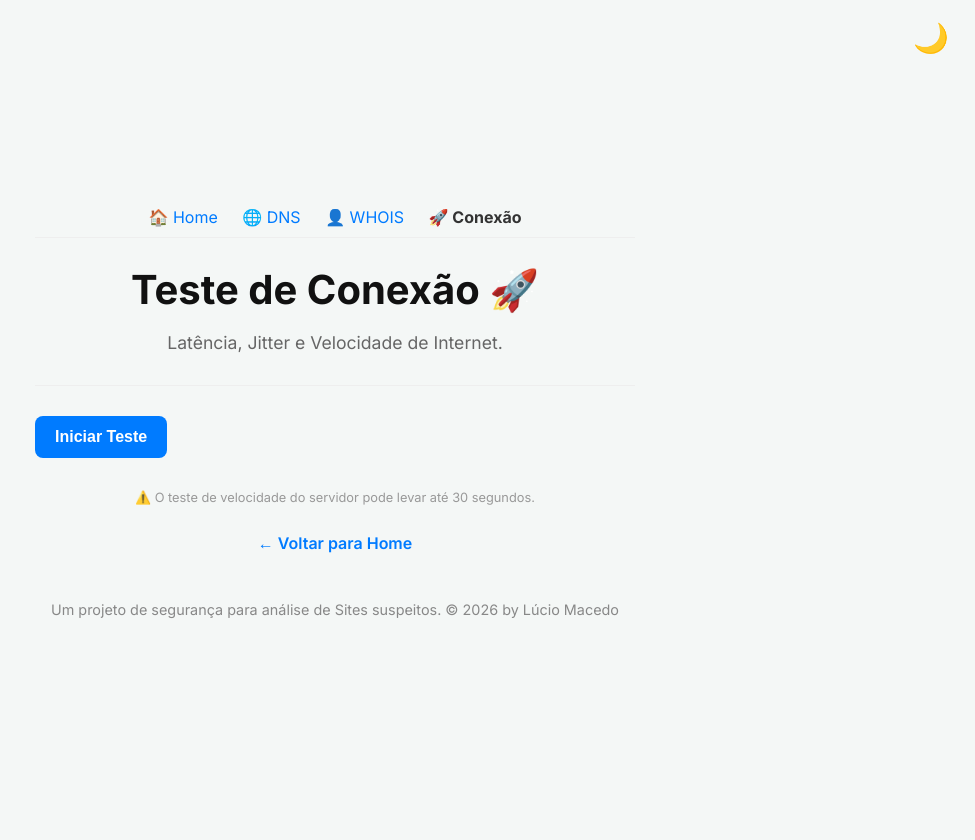
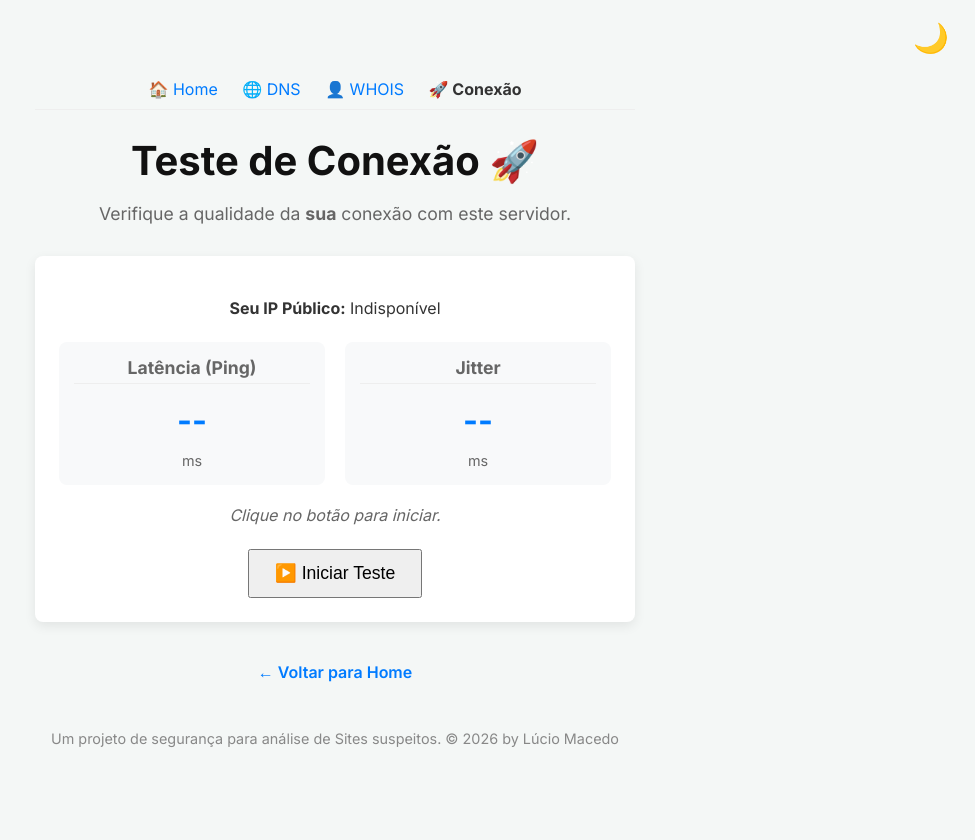
Before and after one commit to Luciomo/ConnectionsTest, a Flask app: page /connection in a window 1280 px wide. Shown: the whole page, without its empty margins (305-1280 px from the left). Run offline with Flask 3, Linux system fonts and the light colour scheme; some libraries are stand-ins or nearby versions.

Commit message:
testar a conexao do cliente

```diff
--- a/templates/connection.html
+++ b/templates/connection.html
@@ -4,93 +4,119 @@
 
 {% block header %}
     <h1>Teste de Conexão 🚀</h1>
-    <p>Latência, Jitter e Velocidade de Internet.</p>
+    <p>Verifique a qualidade da <strong>sua</strong> conexão com este servidor.</p>
 {% endblock %}
 
 {% block content %}
     <style>
-        .spinner-btn {
-            display: inline-block;
-            width: 12px;
-            height: 12px;
-            border: 2px solid rgba(255,255,255,0.3);
-            border-radius: 50%;
-            border-top-color: #fff;
-            animation: spin 1s ease-in-out infinite;
-            margin-right: 8px;
+        .value {
+            font-size: 2rem;
+            font-weight: bold;
+            color: var(--primary-color);
+            display: block;
+            margin: 10px 0;
         }
-        @keyframes spin { to { transform: rotate(360deg); } }
     </style>
+
+    <div class="card">
+        <div style="text-align: center; margin-bottom: 20px;">
+            <p><strong>Seu IP Público:</strong> <span id="client-ip">Carregando...</span></p>
+        </div>
+
+        <div class="conn-grid">
+            <div class="conn-item">
+                <h3>Latência (Ping)</h3>
+                <span class="value" id="latency-value">--</span>
+                <span style="font-size: 0.9em; color: #666;">ms</span>
+            </div>
+            <div class="conn-item">
+                <h3>Jitter</h3>
+                <span class="value" id="jitter-value">--</span>
+                <span style="font-size: 0.9em; color: #666;">ms</span>
+            </div>
+        </div>
+
+        <div id="status-msg" style="margin-top: 20px; color: #666; font-style: italic; text-align: center; min-height: 1.5em;">
+            Clique no botão para iniciar.
+        </div>
+
+        <div style="text-align: center; margin-top: 20px;">
+            <button onclick="iniciarTesteCliente()" id="btn-start" style="padding: 12px 25px; font-size: 1.1em;">
+                ▶️ Iniciar Teste
+            </button>
+        </div>
+    </div>
+
     <script>
         fetch('https://api64.ipify.org?format=json')
             .then(response => response.json())
             .then(data => {
-                const urlInput = document.getElementById('target-ip');
-                if (urlInput) {
-                    urlInput.value = data.ip;
-                    document.getElementById('btn-submit').disabled = false;
-                }
+                const ipSpan = document.getElementById('client-ip');
+                if (ipSpan) ipSpan.textContent = data.ip;
             })
-            .catch(() => console.log("Erro ao obter IP"));
+            .catch(() => {
+                document.getElementById('client-ip').textContent = "Indisponível";
+            });
 
        async function iniciarTesteCliente() {
-            const btn = document.querySelector('button[onclick="iniciarTesteCliente()"]');
+            const btn = document.getElementById('btn-start');
             const status = document.getElementById('status-msg');
-            const valDisplay = document.getElementById('latency-value');
+            const latDisplay = document.getElementById('latency-value');
+            const jitDisplay = document.getElementById('jitter-value');
 
             btn.disabled = true;
             btn.style.opacity = "0.7";
             status.textContent = "Testando latência...";
-            valDisplay.textContent = "...";
+            latDisplay.textContent = "...";
+            jitDisplay.textContent = "...";
 
             let latencies = [];
-            // Realiza 10 pings
-            for(let i=0; i<10; i++) {
+            const iterations = 10;
+
+            // Realiza pings sequenciais
+            for(let i=0; i < iterations; i++) {
                 const start = performance.now();
                 try {
                     // Adiciona timestamp para evitar cache
                     await fetch(`/api/ping_pong?t=${Date.now()}`);
                     const end = performance.now();
-                    latencies.push(end - start);
+                    const duration = end - start;
+                    latencies.push(duration);
+
+                    status.textContent = `Enviando pacote ${i+1}/${iterations}... (${duration.toFixed(0)}ms)`;
                 } catch(e) {
                     console.error(e);
                 }
-                // Pequena pausa entre requisições
-                await new Promise(r => setTimeout(r, 100));
+                // Pequena pausa entre requisições para não floodar
+                await new Promise(r => setTimeout(r, 200));
             }
 
             if(latencies.length > 0) {
-                const avg = latencies.reduce((a,b)=>a+b,0)/latencies.length;
-                valDisplay.textContent = avg.toFixed(0);
-                status.textContent = `Média calculada com base em ${latencies.length} requisições.`;
+                // Cálculo da Média
+                const avg = latencies.reduce((a,b)=>a+b,0) / latencies.length;
+
+                // Cálculo do Jitter (Média das diferenças absolutas entre pings consecutivos)
+                let jitterSum = 0;
+                for (let i = 0; i < latencies.length - 1; i++) {
+                    jitterSum += Math.abs(latencies[i] - latencies[i+1]);
+                }
+                const jitter = latencies.length > 1 ? jitterSum / (latencies.length - 1) : 0;
+
+                latDisplay.textContent = avg.toFixed(1);
+                jitDisplay.textContent = jitter.toFixed(1);
+
+                status.innerHTML = `✅ Teste concluído com sucesso!`;
             } else {
-                valDisplay.textContent = "Erro";
-                status.textContent = "Não foi possível conectar ao servidor.";
+                latDisplay.textContent = "Erro";
+                jitDisplay.textContent = "Erro";
+                status.textContent = "❌ Não foi possível conectar ao servidor.";
             }
 
             btn.disabled = false;
             btn.style.opacity = "1";
+            btn.textContent = "🔄 Refazer Teste";
         }
-
-        document.addEventListener('DOMContentLoaded', function() {
-            const form = document.querySelector('form[action="{{ url_for("check_connection") }}"]');
-            if(form) {
-                form.addEventListener('submit', function(e) {
-                    e.stopImmediatePropagation(); // Evita o overlay global
-                    const btn = document.getElementById('btn-submit');
-                    btn.disabled = true;
-                    btn.innerHTML = '<span class="spinner-btn"></span> Testando...';
-                });
-            }
-        });
     </script>
 
-    <hr style="margin: 30px 0; border: 0; border-top: 1px solid #eee;">
-
-    <form action="{{ url_for('check_connection') }}" method="POST">
-        <input type="hidden" name="url" id="target-ip">
-        <button type="submit" id="btn-submit" disabled>Iniciar Teste</button>
-    </form>
-    <p style="font-size: 0.8em; color: #999; margin-top: 5px;">⚠️ O teste de velocidade do servidor pode levar até 30 segundos.</p>
     <a href="{{ url_for('index') }}" class="back-link">← Voltar para Home</a>
 {% endblock %}
```
Also changed, not shown: .github/workflows/deploy.yml.
